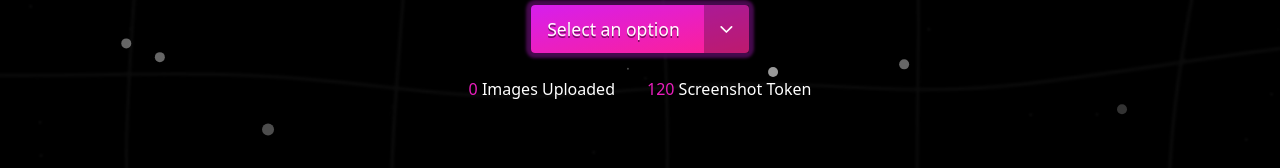
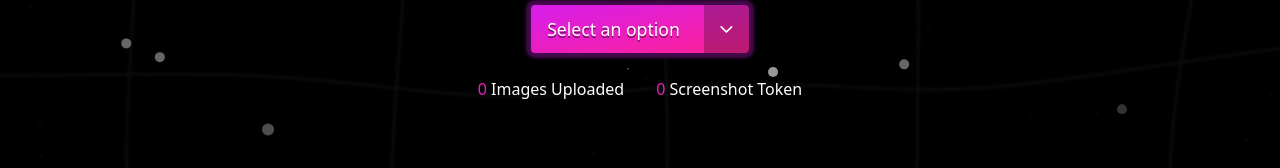
Before and after one commit to Jaun-Raza/zack, a React (Vite) app in the folder frontend-zack/: page /animation in a window 1280 px wide. Shown: the part 443-611 px from the top of the page. Built offline with nearby package versions, Linux system fonts and the light colour scheme; no server answers; a web font is replaced by a local one.

Commit message:
final things

```diff
--- a/frontend-zack/src/pages/Animation.tsx
+++ b/frontend-zack/src/pages/Animation.tsx
@@ -119,7 +119,10 @@ export default function Animation() {
   const [color1, setColor1] = useState("#FF0000");
   const [color2, setColor2] = useState("#0000FF");
   const [uploading, setUploading] = useState(0);
-  const [count, setCount] = useState(0);
+  const [count, setCount] = useState({
+    Images: 0,
+    screenShots: 0
+  });
 
   const fileRef = useRef<HTMLInputElement>(null);
 
@@ -200,13 +203,15 @@ export default function Animation() {
   useEffect(() => {
     ImageService.count()
       .then((count) => {
-          setCount(count);
+        setCount({
+          Images: count.Images,
+          screenShots: count.screenShots
+        });
       })
       .catch((error) => {
         console.error(error);
       });
   }, []);
-
   return (
     <Container>
       <Homer>
@@ -281,8 +286,8 @@ export default function Animation() {
           )}
         </div>
         <Info>
-          <p><span>{count}</span> Images Uploaded</p>
-          <p><span>120</span> Screenshot Token</p>
+          <p><span>{count.Images}</span> Images Uploaded</p>
+          <p><span>{count.screenShots}</span> Screenshot Token</p>
         </Info>
       </Homer>
     </Container>
--- a/frontend-zack/src/pages/Image.tsx
+++ b/frontend-zack/src/pages/Image.tsx
@@ -22,7 +22,10 @@ import { Avatar, AvatarFallback, AvatarImage } from "@/components/ui/avatar";
 import styled from 'styled-components';
 
 export default function Image() {
-  const [count, setCount] = useState(0);
+  const [count, setCount] = useState({
+    Images: 0,
+    screenShots: 0
+  });
   const { names: namesParam } = useParams();
   const names = useMemo(() => {
     if (!namesParam) return [];
@@ -119,13 +122,15 @@ export default function Image() {
   useEffect(() => {
     ImageService.count()
       .then((count) => {
-        setCount(count);
+        setCount({
+          Images: count.Images,
+          screenShots: count.screenShots
+        });
       })
       .catch((error) => {
         console.error(error);
       });
   }, []);
-
   return (
     <div className="custom-height">
       <h1 className="mt-10 text-white">
@@ -194,9 +199,9 @@ export default function Image() {
       ) : names.length === 1 ? <Loader /> : null
     }
       <Info>
-        <p><span>{count}</span> Images Uploaded</p>
-        <p><span>120</span> Screenshot Token</p>
-      </Info>
+          <p><span>{count.Images}</span> Images Uploaded</p>
+          <p><span>{count.screenShots}</span> Screenshot Token</p>
+        </Info>
     </div>
   );
 }
```
Lines whose indentation alone changed are shown as unchanged.
